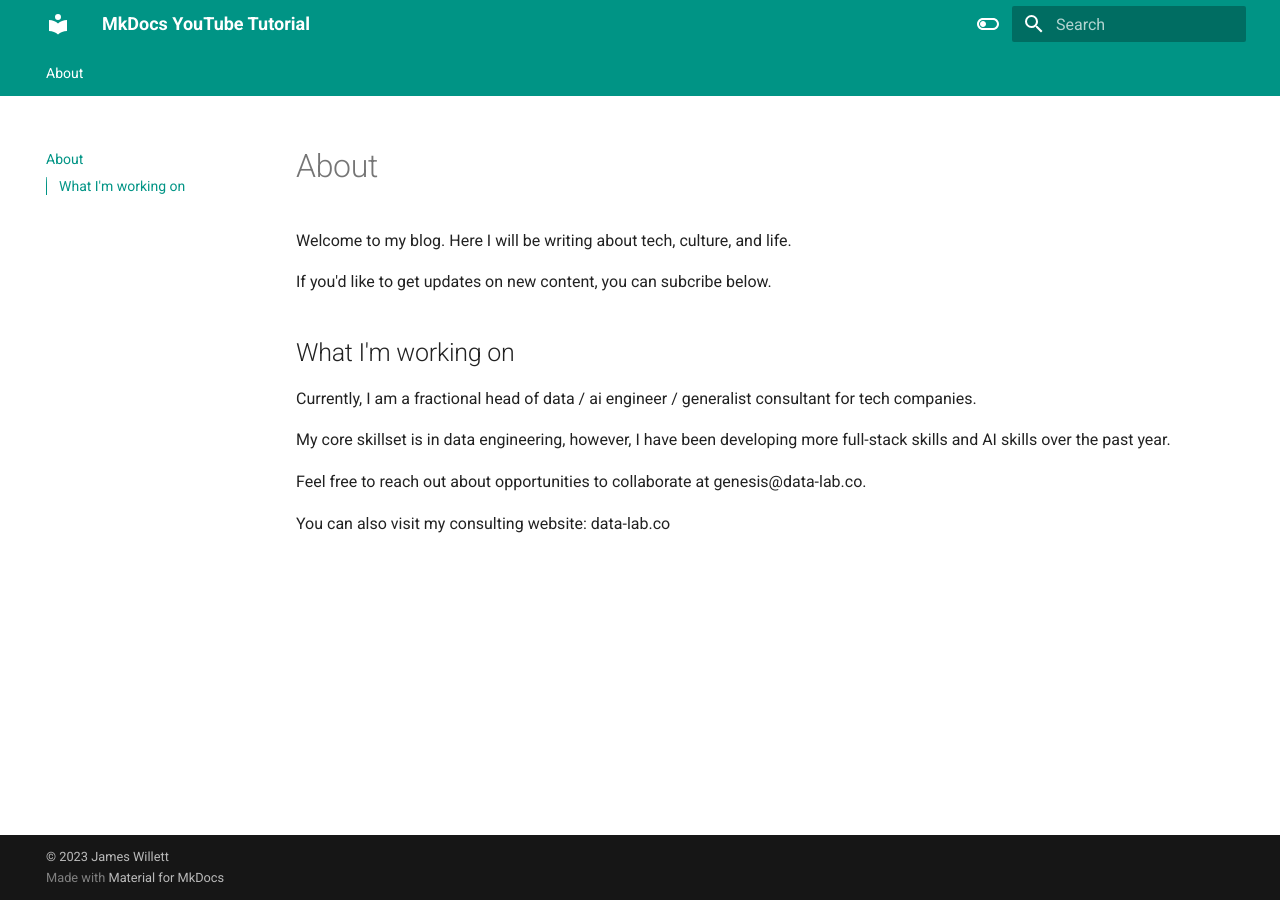
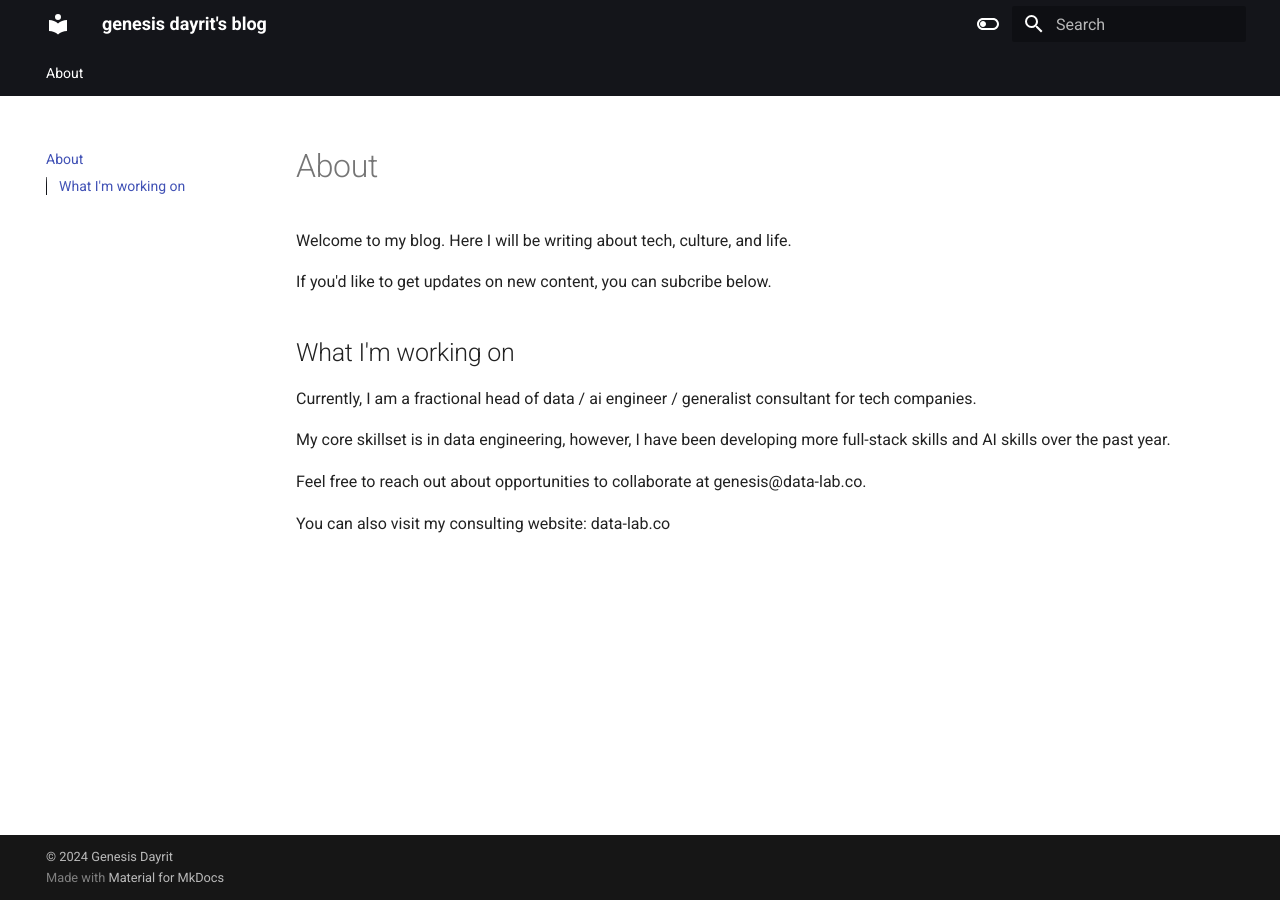
Before and after one commit to genesisdayrit/blog, an MkDocs documentation site: the page built from docs/index.md, in a window 1280 px wide. Built offline with MkDocs 1.6.1 and Material for MkDocs 9.7.7, drawn with Linux system fonts in a browser that asks for light colours.

Commit message:
update color scheme

```diff
--- a/mkdocs.yml
+++ b/mkdocs.yml
@@ -1,4 +1,4 @@
-site_name: MkDocs YouTube Tutorial
+site_name: genesis dayrit's blog
 site_url: https://james-willett.github.io/mkdocs-material-youtube-tutorial/
 theme:
   name: material
@@ -18,14 +18,14 @@ theme:
       toggle:
         icon: material/toggle-switch-off-outline
         name: Switch to dark mode
-      primary: teal
+      primary: black
       accent: purple
     - scheme: slate
       toggle:
         icon: material/toggle-switch
         name: Switch to light mode
-      primary: teal
-      accent: lime
+      primary: black
+      accent: purple
 
 plugins:
 #   - social
@@ -58,4 +58,4 @@ markdown_extensions:
       emoji_generator: !!python/name:material.extensions.emoji.to_svg
 
 copyright: |
-  &copy; 2023 <a href="https://github.com/james-willett"  target="_blank" rel="noopener">James Willett</a>
+  &copy; 2024 <a href="https://github.com/genesisdayrit"  target="_blank" rel="noopener">Genesis Dayrit</a>
```
